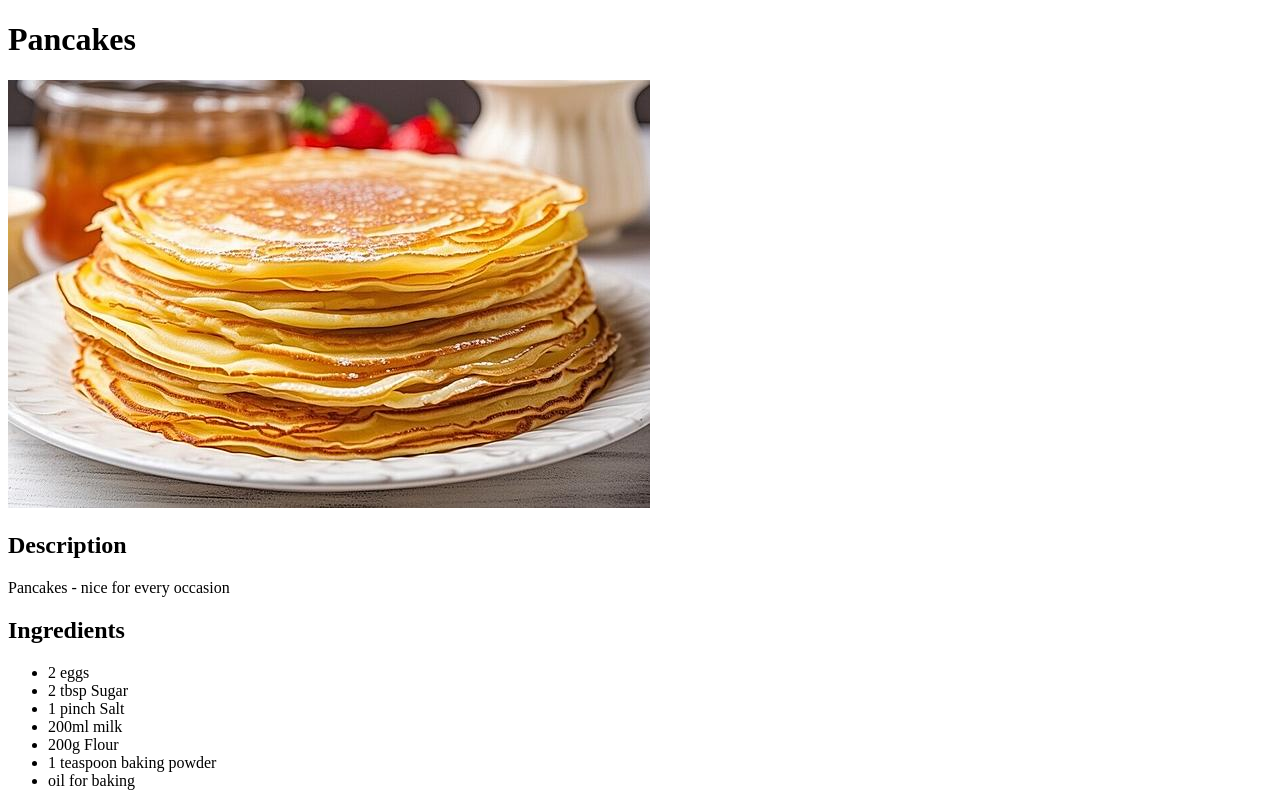
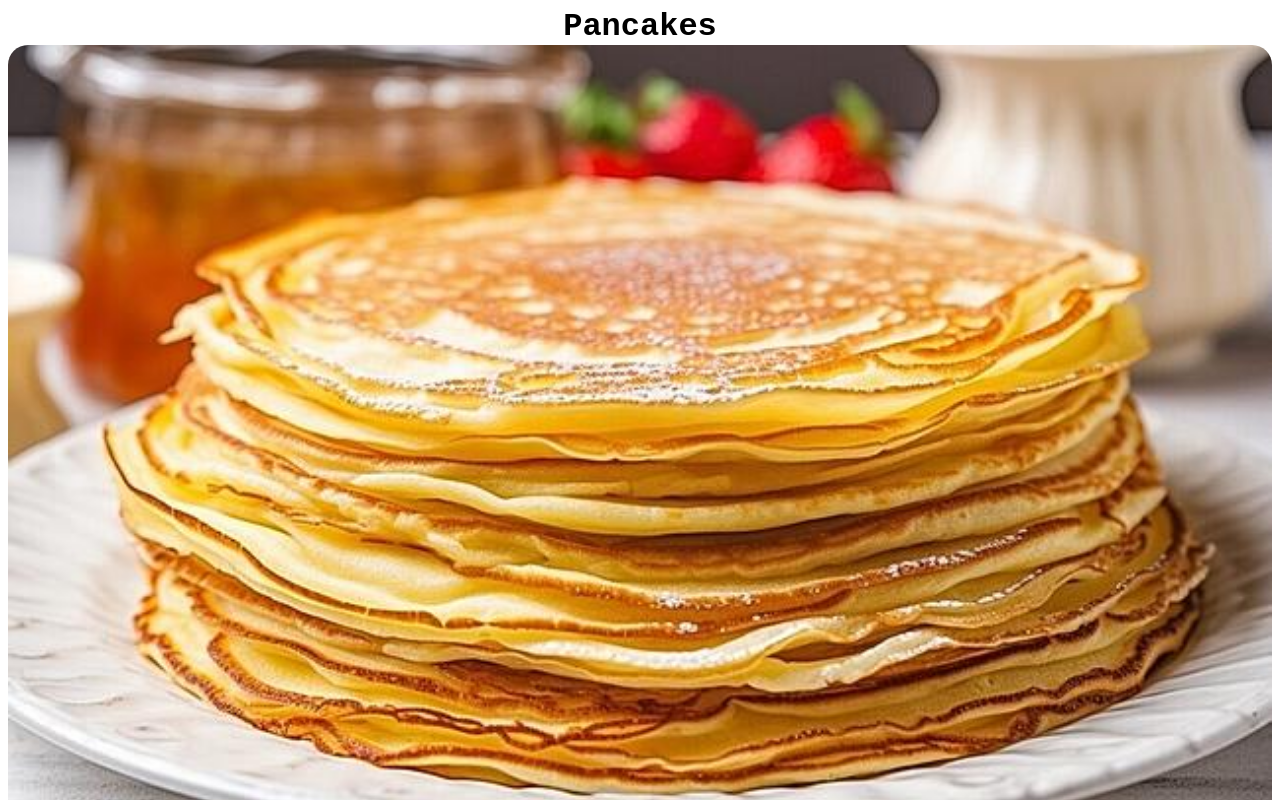
Before and after one commit to clariss4-98/odin-recipes, a plain HTML site: page recipes/pancakes.html in a window 1280 px wide. Shown: the top 800 px of the page. Drawn offline with Linux system fonts and the light colour scheme.

Commit message:
Add stylesheet, links to stylesheet and simple styles

```diff
--- a/recipes/pancakes.html
+++ b/recipes/pancakes.html
@@ -3,6 +3,8 @@
     <head>
         <meta charset="UTF-8">
         <title>Pancakes</title>
+        <link rel="stylesheet" href="../style.css" />
+
     </head>
     <body>
         <h1>Pancakes</h1>
--- /dev/null
+++ b/style.css
@@ -0,0 +1,25 @@
+*{
+    font-family: 'Courier New', Courier, monospace;
+}
+
+h1, h2, h3, h4{
+    text-align: center;
+    margin-top: 40px;
+    margin-bottom: 20px;
+}
+h1{
+    margin: auto;
+}
+
+img{
+    border-radius: 20px;
+    width: 100%;
+    height: auto;
+}
+
+
+.links {
+    font-size: large;
+    background-color: rgb(162, 135, 48);
+
+}
```
Also changed, not shown: index.html (+2 -1 lines), recipes/bananabread.html (+2 -0 lines), recipes/greensmoothie.html (+2 -0 lines), recipes/pastasalad.html (+2 -0 lines).
